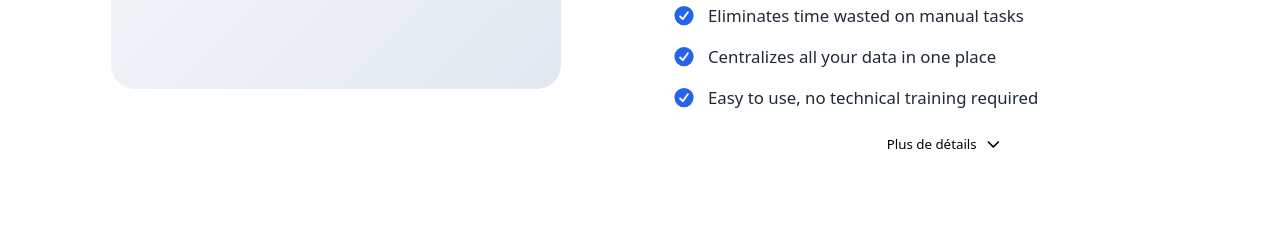
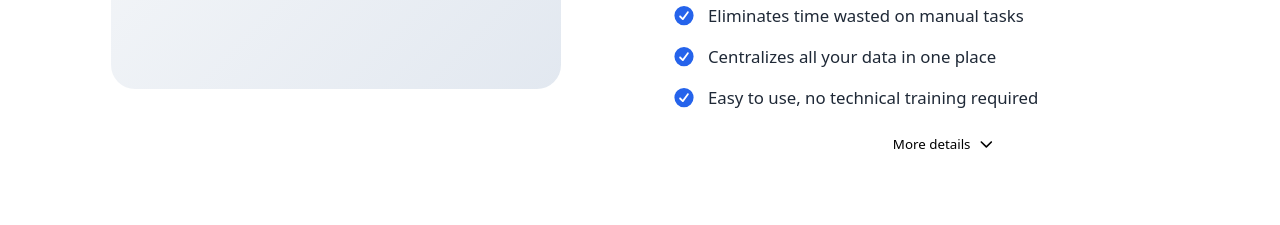
Before and after one commit to dev-gamal/Landing-page-with-React, a React (Vite) app: page / in a window 1280 px wide. Shown: the part 1940-2165 px from the top of the page. Built offline with nearby package versions, Linux system fonts and the light colour scheme.

Commit message:
fix: update in About component

```diff
--- a/src/Components/About.jsx
+++ b/src/Components/About.jsx
@@ -64,7 +64,7 @@ export default function About() {
             onClick={() => setIsExpanded(!isExpanded)}
             className={styles.toggleBtn}
           >
-            {isExpanded ? "Moins de détails" : "Plus de détails"}
+            {isExpanded ? "Less details" : "More details"}
             <FontAwesomeIcon
               icon={isExpanded ? faChevronUp : faChevronDown}
               style={{ marginLeft: "8px" }}
@@ -74,10 +74,7 @@ export default function About() {
           {isExpanded && (
             <div className={styles.hiddenContent}>
               <p className={styles.description}>
-                En plus de ces avantages, notre équipe technique vous accompagne
-                7j/7. Nous déployons des mises à jour mensuelles basées sur vos
-                retours pour que l'outil évolue avec la croissance de votre
-                entreprise.
+                In addition to these benefits, our technical team supports you 7 days a week. We deploy monthly updates based on your feedback to ensure the tool evolves with your business growth.
               </p>
             </div>
           )}
```
Also changed, not shown: 1 other file (tests, documents, lock files or other folders).
